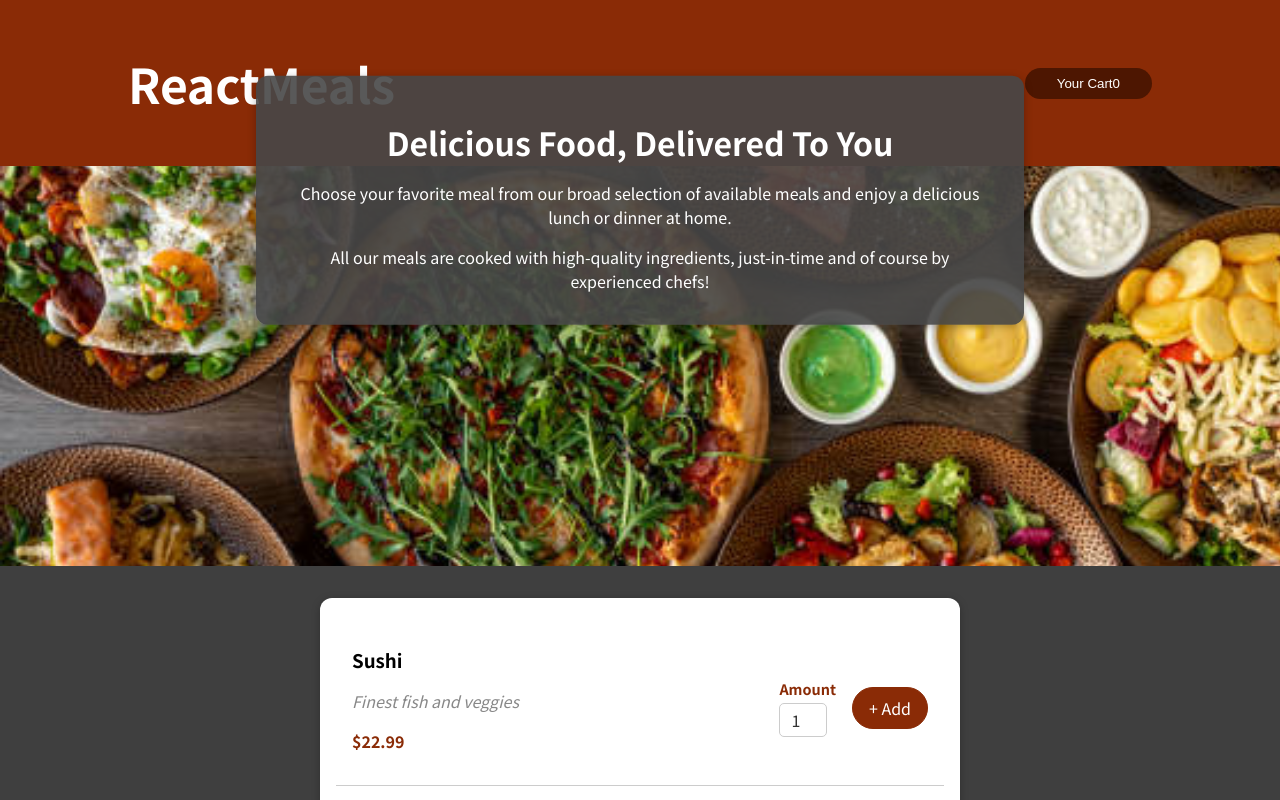
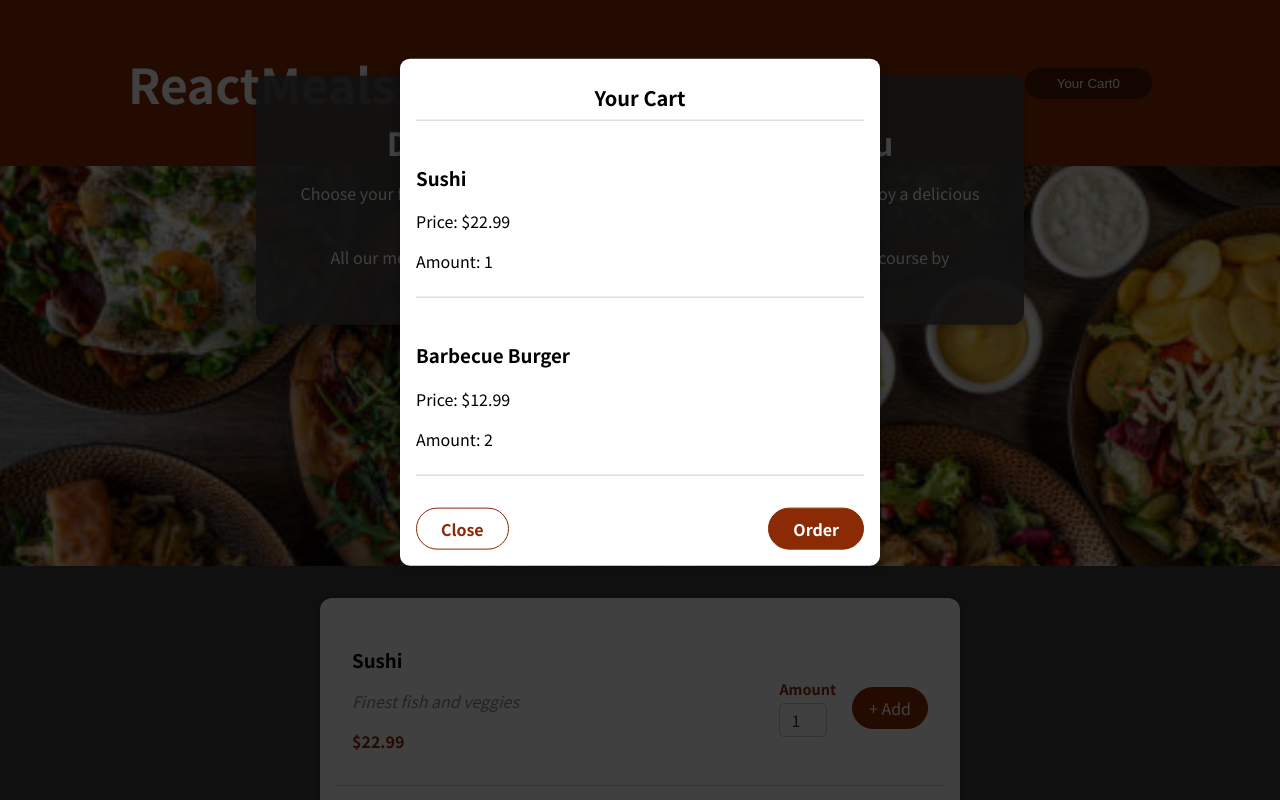
Before and after one commit to SonikaSahana/restaurant-website-react, a React (Create React App) app in the folder restaurant/: page / in a window 1280 px wide. Shown: the top 800 px of the page. Built offline with nearby package versions, Linux system fonts and the light colour scheme.

Commit message:
integrated cart

```diff
--- a/restaurant/public/index.html
+++ b/restaurant/public/index.html
@@ -29,8 +29,10 @@
   <body>
     <noscript>You need to enable JavaScript to run this app.</noscript>
     <div id="root"></div>
+    <div id="overlays"></div>
     <!--
       This HTML file is a template.
+
       If you open it directly in the browser, you will see an empty page.
 
       You can add webfonts, meta tags, or analytics to this file.
--- a/restaurant/src/App.js
+++ b/restaurant/src/App.js
@@ -1,7 +1,8 @@
-import React from 'react';
-import Header from './Header';
-import Summary from './Summary';
-import MealsList from './MealsList';
+import React from "react";
+import CartModal from './CartModal';
+import Header from "./Header";
+import Summary from "./Summary";
+import MealsList from "./MealsList";
 
 function App() {
   return (
@@ -9,6 +10,7 @@ function App() {
       <Header />
       <Summary />
       <MealsList />
+      <CartModal />
     </div>
   );
 }
--- /dev/null
+++ b/restaurant/src/CartModal.css
@@ -0,0 +1,87 @@
+.backdrop {
+    position: fixed;
+    top: 0;
+    left: 0;
+    width: 100%;
+    height: 100%;
+    background-color: rgba(0, 0, 0, 0.75);
+    z-index: 10;
+  }
+
+  .modal {
+    position: fixed;
+    top: 20%;
+    left: 50%;
+    transform: translate(-50%, -20%);
+    width: 30rem;
+    background-color: white;
+    padding: 1rem;
+    border-radius: 10px;
+    box-shadow: 0 2px 8px rgba(0, 0, 0, 0.25);
+    z-index: 100;
+    animation: slide-down 300ms ease-out forwards;
+  }
+
+  @keyframes slide-down {
+    from {
+      opacity: 0;
+      transform: translate(-50%, -10%);
+    }
+    to {
+      opacity: 1;
+      transform: translate(-50%, -20%);
+    }
+  }
+
+  .content h2 {
+    margin: 0;
+    padding: 0.5rem;
+    font-size: 1.25rem;
+    border-bottom: 1px solid #ccc;
+    text-align: center;
+  }
+
+  .content ul {
+    list-style: none;
+    margin: 1rem 0;
+    padding: 0;
+  }
+
+  .content ul li {
+    margin: 1rem 0;
+    padding: 0.5rem 0;
+    border-bottom: 1px solid #ccc;
+  }
+
+  .content .actions {
+    display: flex;
+    justify-content: space-between;
+    padding: 1rem 0 0;
+  }
+
+  .button,
+  .button-alt {
+    font: inherit;
+    cursor: pointer;
+    padding: 0.5rem 1.5rem;
+    border: 1px solid #8a2b06;
+    background-color: #8a2b06;
+    color: white;
+    border-radius: 25px;
+    font-weight: bold;
+  }
+
+  .button:hover,
+  .button:active {
+    background-color: #641e03;
+  }
+
+  .button-alt {
+    background-color: transparent;
+    color: #8a2b06;
+  }
+
+  .button-alt:hover,
+  .button-alt:active {
+    background-color: #f5f5f5;
+  }
--- /dev/null
+++ b/restaurant/src/CartModal.js
@@ -0,0 +1,48 @@
+import React from 'react';
+import ReactDOM from 'react-dom';
+import './CartModal.css';
+
+const Backdrop = () => {
+  return <div className="backdrop"></div>;
+};
+
+const ModalOverlay = () => {
+  return (
+    <div className="modal">
+      <div className="content">
+        <h2>Your Cart</h2>
+        <ul>
+          <li>
+            <div>
+              <h3>Sushi</h3>
+              <p>Price: $22.99</p>
+              <p>Amount: 1</p>
+            </div>
+          </li>
+          <li>
+            <div>
+              <h3>Barbecue Burger</h3>
+              <p>Price: $12.99</p>
+              <p>Amount: 2</p>
+            </div>
+          </li>
+        </ul>
+        <div className="actions">
+          <button className="button-alt">Close</button>
+          <button className="button">Order</button>
+        </div>
+      </div>
+    </div>
+  );
+};
+
+const CartModal = () => {
+  return (
+    <>
+      {ReactDOM.createPortal(<Backdrop />, document.getElementById('overlays'))}
+      {ReactDOM.createPortal(<ModalOverlay />, document.getElementById('overlays'))}
+    </>
+  );
+};
+
+export default CartModal;
```
